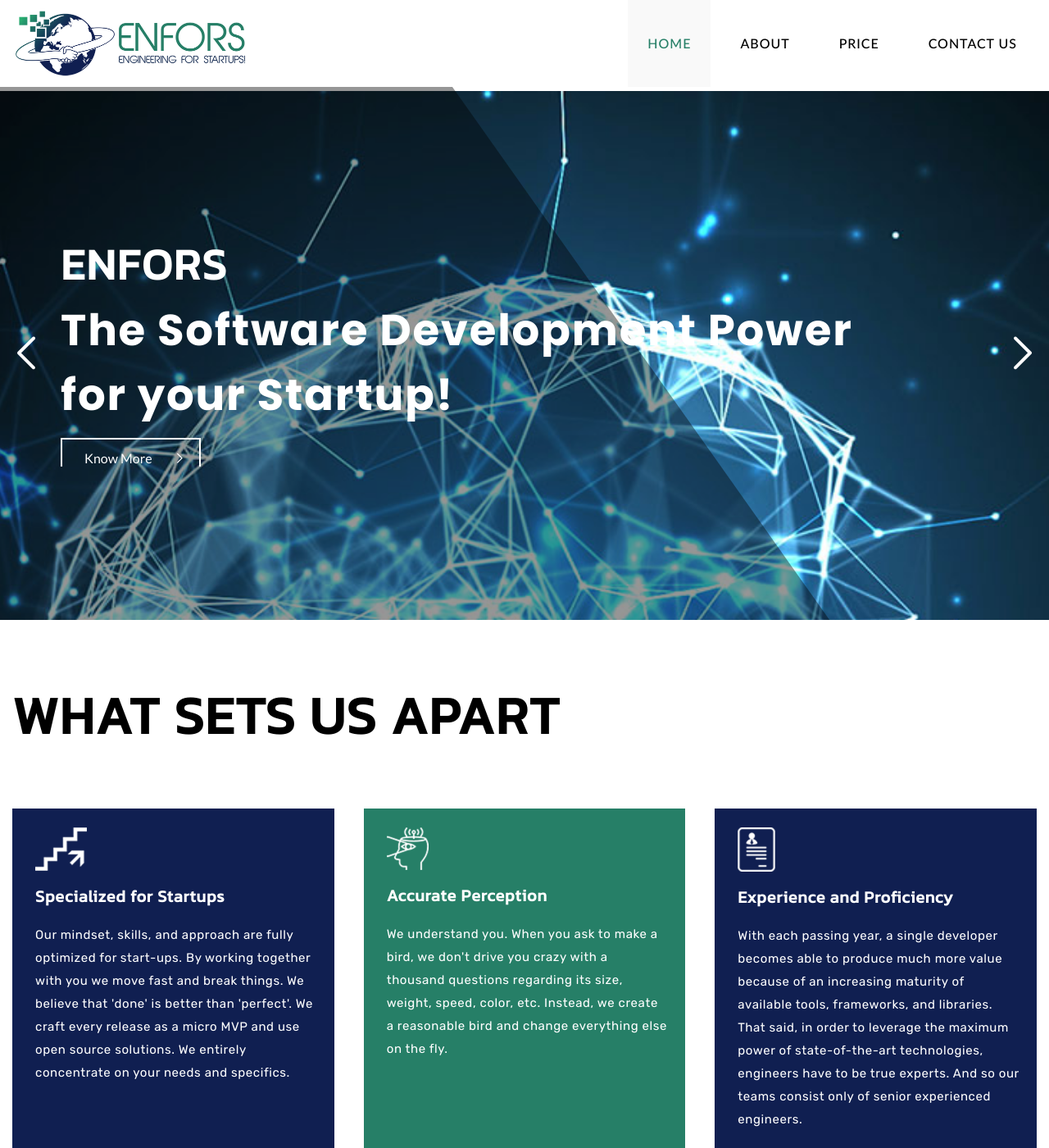
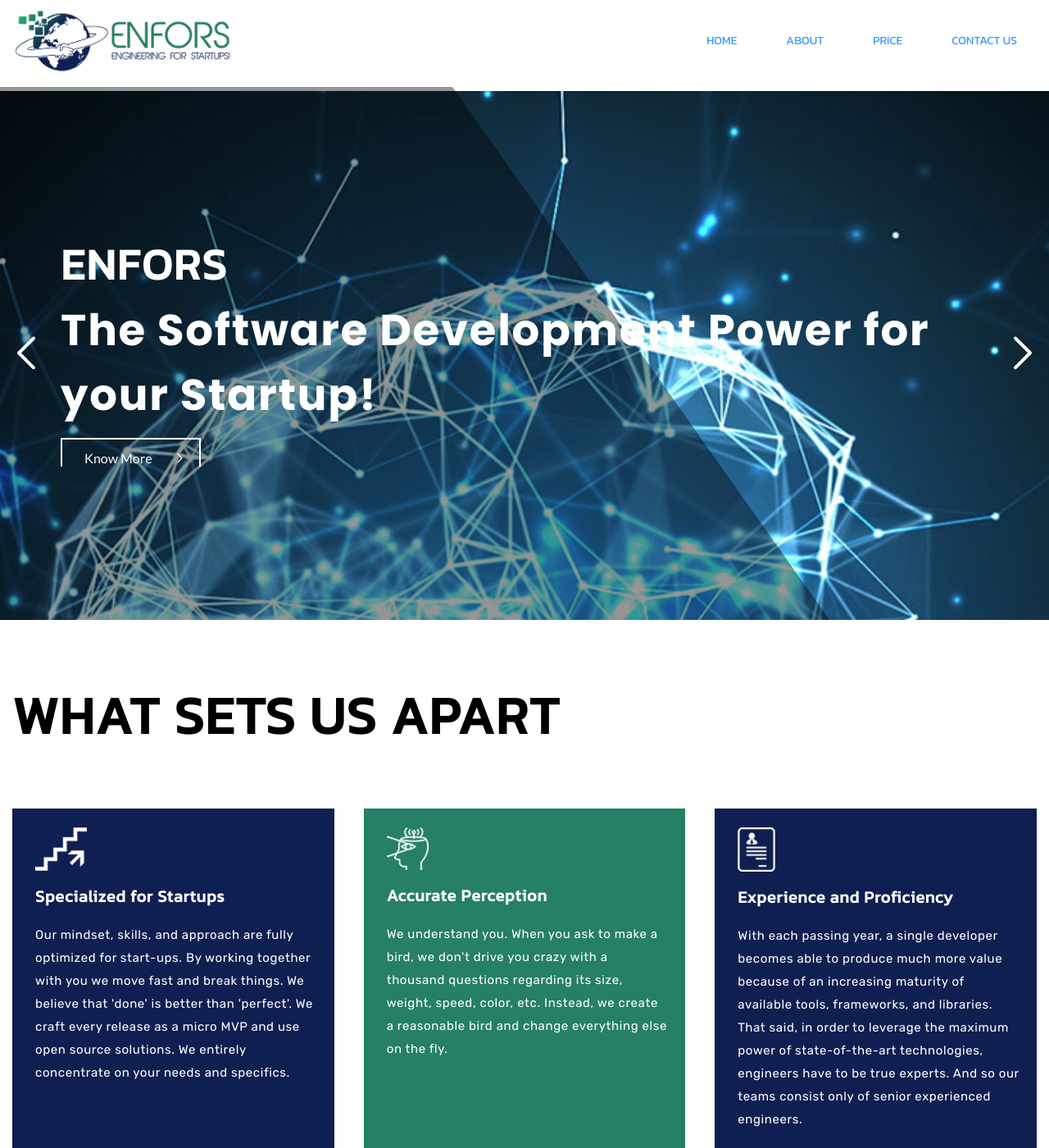
Before and after one commit to chachik/chachik.github.io, a Jekyll site: the page built from index.1.html, in a window 1280 px wide and 1400 px high. Shown: the whole window at 82% size. Built offline with Jekyll 4.4.1, drawn with Linux system fonts in a browser that asks for light colours; some web fonts are replaced; Markdown is read by kramdown in place of the engine named in the settings.

Commit message:
Main menu improvements.

```diff
--- a/css/main.css
+++ b/css/main.css
@@ -509,6 +509,7 @@
 	display: block;
 	margin: 0;
 	padding: 0;
+	width: 100%;
 }
 
 .slick-list:focus {
@@ -626,7 +627,6 @@
 
 img {
 	max-width: 100%;
-	height: auto;
 	vertical-align: top;
 }
 
@@ -939,7 +939,6 @@
 }
 
 .logo {
-	width: 150px;
 	vertical-align: top;
 	display: inline-block;
 }
@@ -1031,9 +1030,14 @@
 }
 
 .main-nav {
-	font-weight: 500;
-	letter-spacing: .06em;
+	font-family: Kanit;
+	font-style: normal;
+	font-weight: normal;
+	line-height: 27px;
+	font-size: 14px;
 	text-transform: uppercase;
+
+	color: #FFFFFF;
 }
 
 .nav {
@@ -1043,43 +1047,12 @@
 
 .nav li {
 	padding: .625rem 0;
-}
-
-.nav li.anchor-active a {
-	color: #267f67;
-}
-
-.nav li.anchor-active a:before,
-.nav li.anchor-active a:after {
-	width: 100%;
-	background: #267f67;
 }
 
 .nav a {
 	position: relative;
 	vertical-align: top;
 	display: inline-block;
-}
-
-.nav a:not(:hover) {
-	color: inherit;
-}
-
-.nav a:hover:before,
-.nav a:hover:after {
-	width: 100%;
-	background: #267f67;
-}
-
-.nav a:before,
-.nav a:after {
-	width: 0;
-	content: "";
-	height: 1px;
-	position: absolute;
-	background: #fff;
-	-webkit-transition: width .27s ease-in-out, background .27s ease-in-out;
-	transition: width .27s ease-in-out, background .27s ease-in-out;
 }
 
 #footer {
@@ -1244,7 +1217,6 @@
 .jumbotron .text-holder {
 	font-weight: 700;
 	font-family: "Poppins", "Arial", "Helvetica Neue", "Helvetica", sans-serif;
-	max-width: 970px;
 	letter-spacing: .033em;
 }
 
@@ -1691,14 +1663,6 @@
 		margin-top: 4.9375rem;
 	}
 
-	.header-holder .logo {
-		margin: .625rem .3125rem .625rem 0;
-	}
-
-	.logo {
-		width: 200px;
-	}
-
 	.nav-opener {
 		display: none;
 	}
@@ -1713,7 +1677,6 @@
 		display: -webkit-box;
 		display: -ms-flexbox;
 		display: flex;
-		color: #000;
 	}
 
 	.nav li {
@@ -1724,15 +1687,6 @@
 		display: -ms-inline-flexbox;
 		display: inline-flex;
 		padding: 0 .625rem;
-	}
-
-	.nav li.anchor-active {
-		background: #f9f9f9;
-	}
-
-	.nav a:before,
-	.nav a:after {
-		content: none;
 	}
 
 	.footer-top {
@@ -1904,10 +1858,6 @@
 		margin: .625rem .625rem .625rem 0;
 	}
 
-	.logo {
-		width: 288px;
-	}
-
 	.nav li {
 		padding: 0 .9375rem;
 	}
@@ -2065,9 +2015,6 @@
 		margin-top: 6.75rem;
 	}
 
-	.header-holder .logo {
-		margin: .625rem 1.4375rem .75rem;
-	}
 
 	.nav li:last-of-type {
 		padding-right: .1875rem;
```
Also changed, not shown: index.html (+6 -10 lines), 1 other file.
